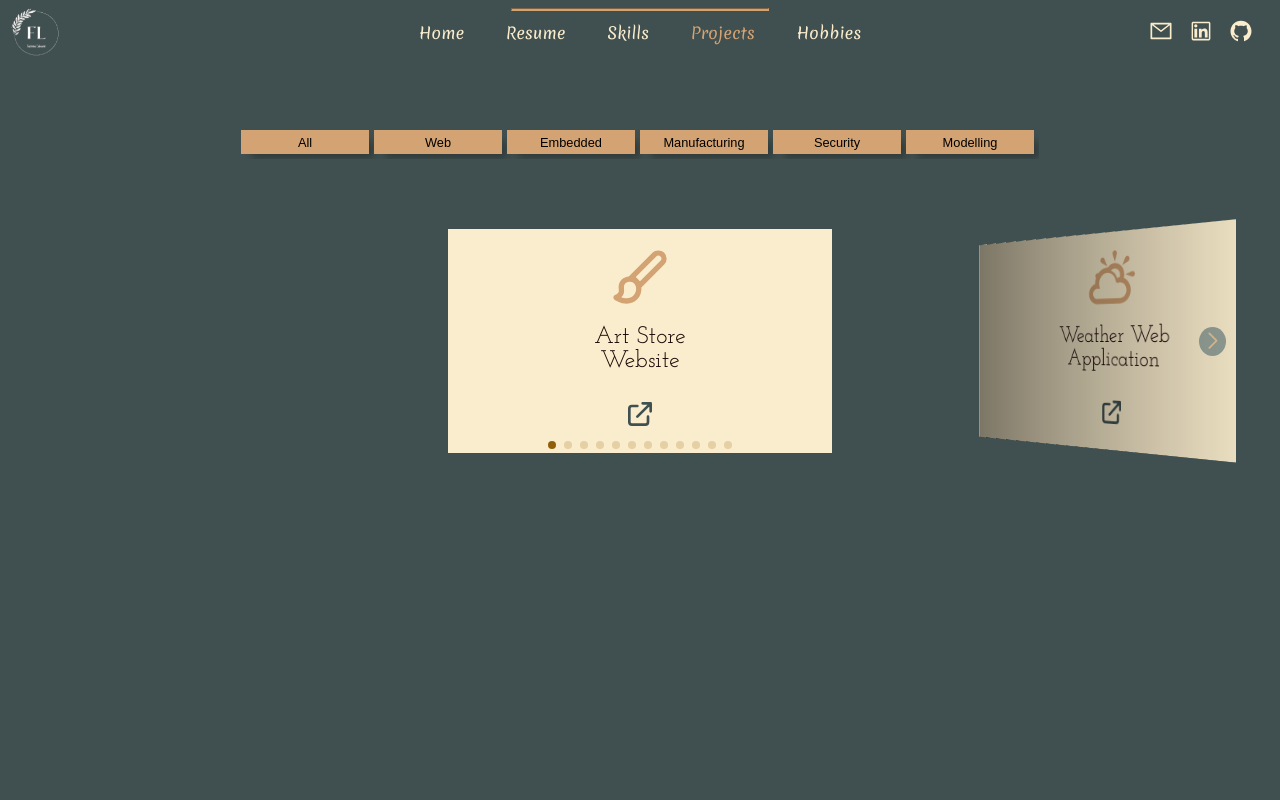
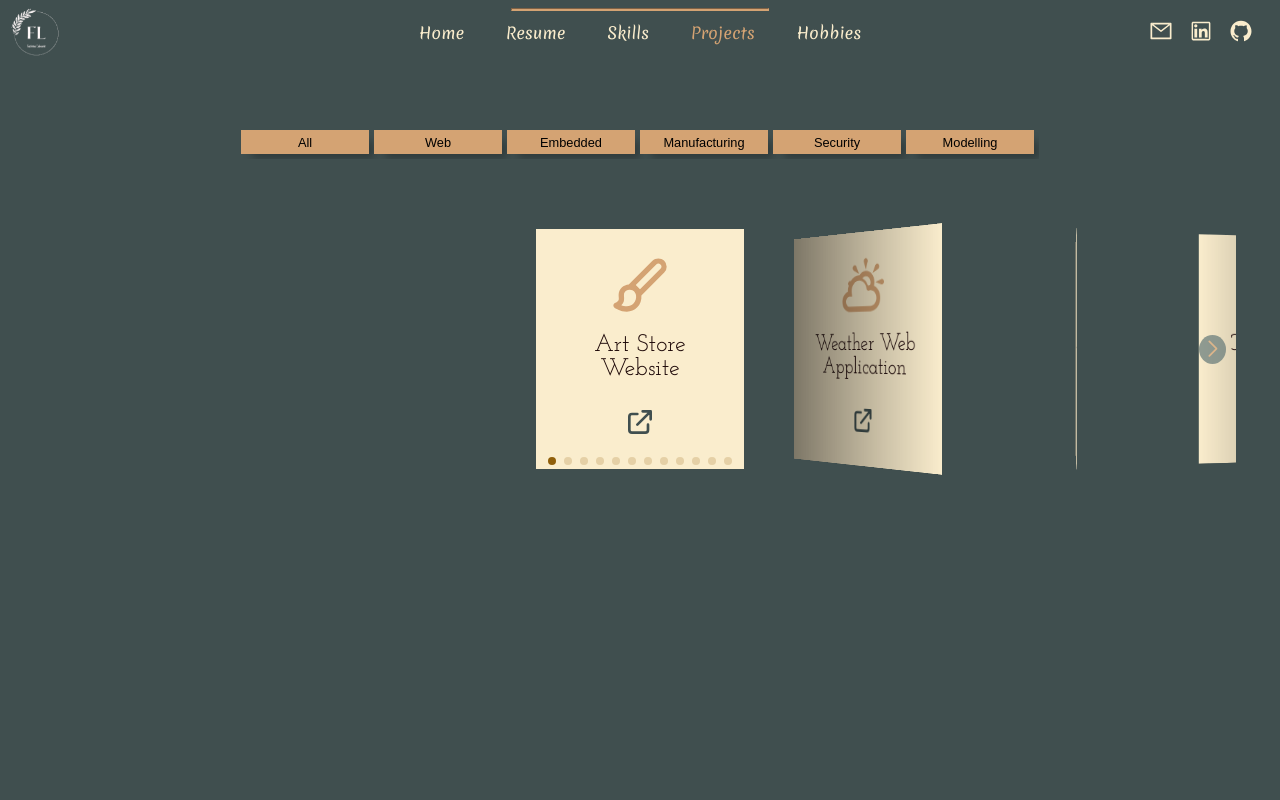
Before and after one commit to FatimaLDL1997/portfolio, a React (Create React App) app: page /projects in a window 1280 px wide. Shown: the top 800 px of the page. Built offline with nearby package versions, Linux system fonts and the light colour scheme; a web font is replaced by a local one.

Commit message:
slides fix

```diff
--- a/src/pages/Projects.js
+++ b/src/pages/Projects.js
@@ -90,7 +90,7 @@ const Projects = () => {
               className='swiper-slider-container'
               effect={"coverflow"}
               grabCursor={true}
-              spaceBetween={100}
+              spaceBetween={20}
               slidesPerView={"auto"}
               watchOverflow={true}
               centeredSlides={true}
@@ -129,19 +129,19 @@ const Wrapper = styled.div`
   .project-Item {
     color: rgb(28, 7, 7);
     background: #faedcd;
-    margin: 0 auto;
-
-    width: 30vw;
-
-    height: 100%;
-    min-height: 14rem;
-
+    font-style: normal;
     font-family: "Josefin Slab";
 
     display: flex;
     flex-direction: column;
     justify-content: space-evenly;
     align-items: center;
-    flex-wrap: wrap;
+    // flex-wrap: wrap;
+
+    margin: 0 auto;
+    padding: 0.5rem;
+
+    min-width: 12rem;
+    min-height: 14rem;
   }
 `;
--- a/src/pages/Skills.js
+++ b/src/pages/Skills.js
@@ -123,7 +123,7 @@ const Skills = () => {
               }}
               keyboard={true}
               navigation
-              pagination={{ clickable: true }}
+              // pagination={{ clickable: true }}
               className='swiper-slide-skills'
             >
               {menuItems.map((skill) => {
@@ -148,17 +148,20 @@ const Wrapper = styled.div`
   }
   .skillItem {
     color: rgb(28, 7, 7);
+    background: #faedcd;
+    font-style: normal;
+    font-family: "Josefin Slab";
+
     display: flex;
     flex-direction: column;
+    justify-content: center;
+    align-items: center;
+
     margin: 0 auto;
+    padding: 0.5rem;
+
     min-width: 12rem;
     min-height: 13rem;
-    padding: 0.5rem;
-    background: #faedcd;
-    justify-content: center;
-    font-family: "Josefin Slab";
-    font-style: normal;
-    align-items: center;
   }
 `;
 export default Skills;
```
